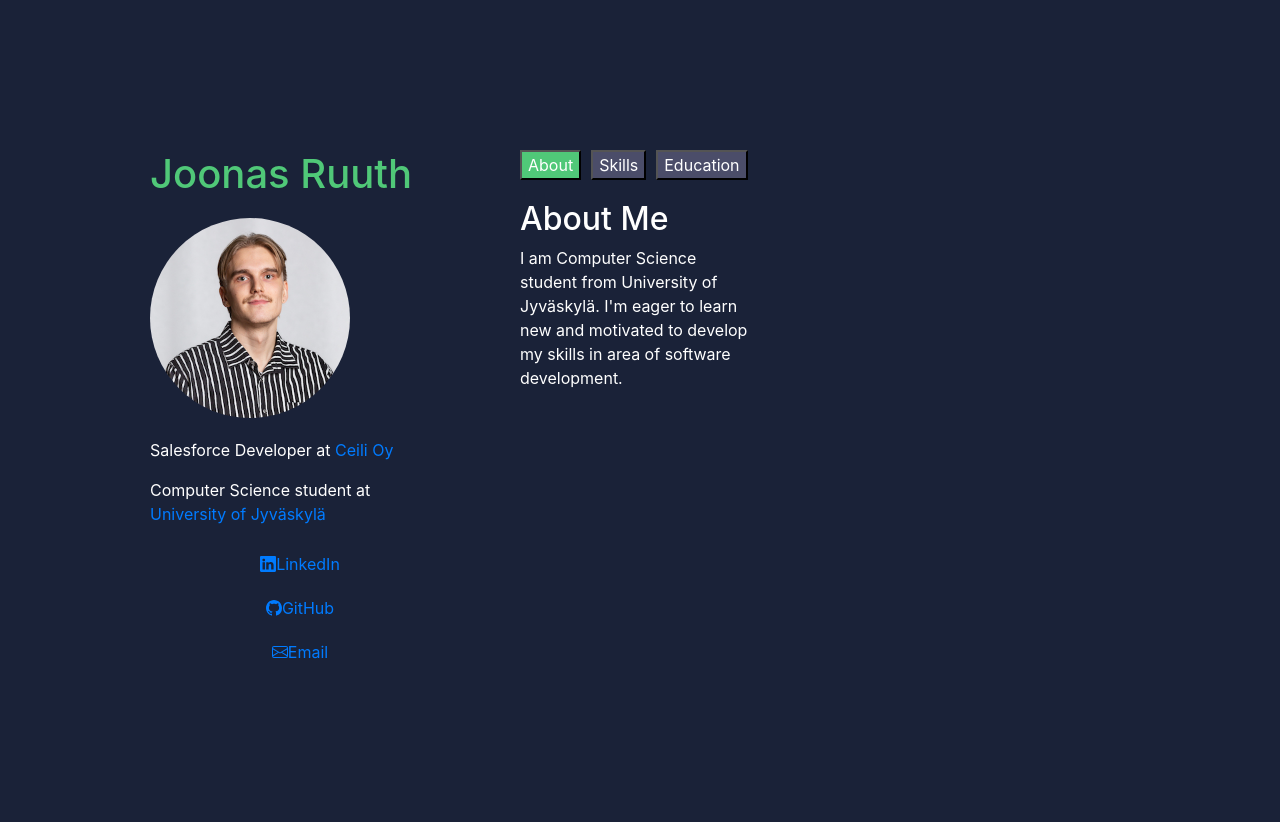
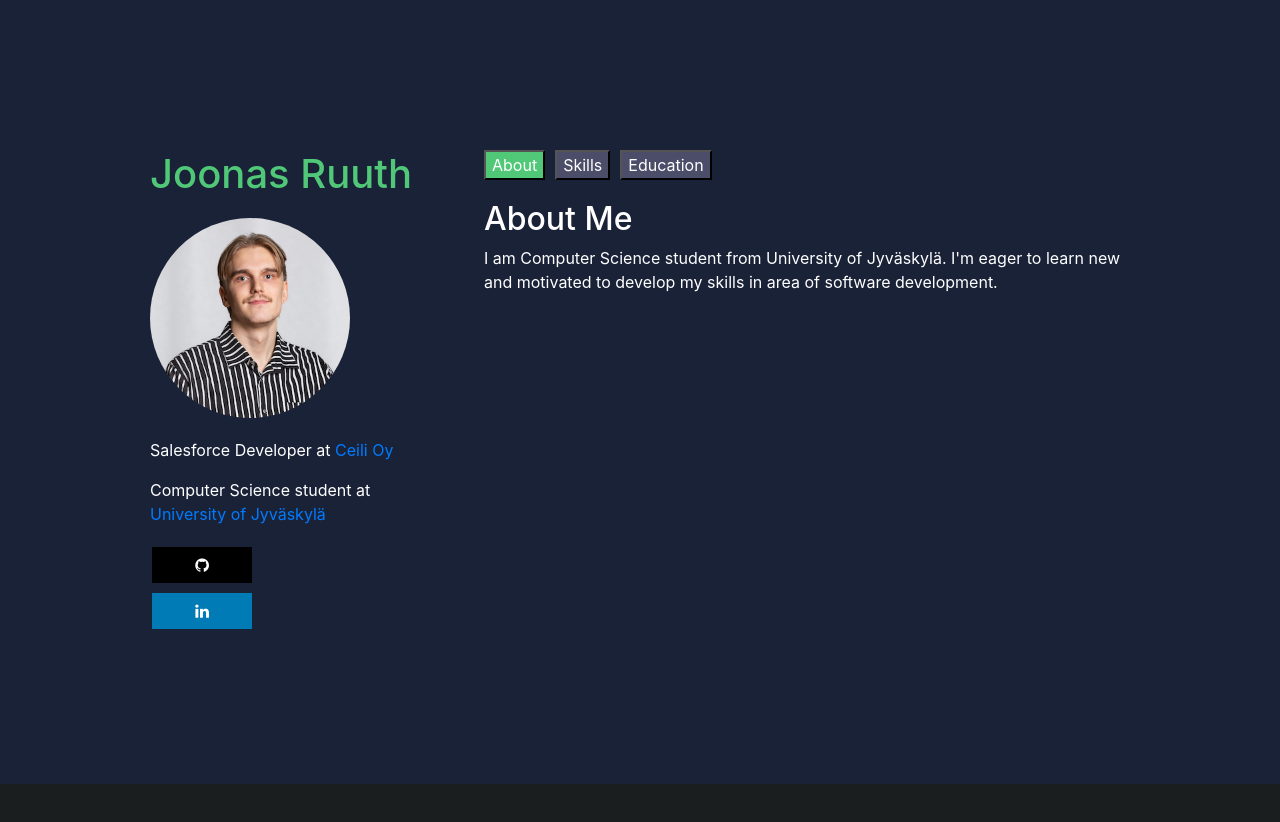
Before and after one commit to jkruuth/jkruuth.github.io, a React (Create React App) app: page /skills in a window 1280 px wide. After the commit the page ends 800 px from the top, so only its background shows below. Built offline with nearby package versions, Linux system fonts and the light colour scheme.

Commit message:
New buttons

```diff
--- a/src/App.css
+++ b/src/App.css
@@ -6,3 +6,128 @@
     justify-content: center;
     align-items: center;
 }
+
+body {
+    background-color: #1A1E1F;
+    color: aliceblue;
+}
+
+.content_wrapper {
+    display: flex;
+    flex-direction: row;
+}
+
+.img-fluid {
+    border-radius: 50%;
+    max-width: 80%;
+    height: auto;
+    margin: 10px
+}
+
+.navbar {
+    margin-bottom: 20px;
+    margin-top: 20px;
+}
+
+.container {
+    display: flex;
+    flex-direction: column;
+    padding-top: 100px;
+}
+
+.left_side {
+    flex-grow: 0;
+    margin-right: 70px;
+    max-width: 300px;
+}
+
+.right_side {
+    flex-grow: 0;
+    flex-basis: 100%;
+
+}
+
+footer {
+   flex-grow: 1;
+   border-top: 1px solid rgb(129, 115, 115);
+}
+
+.footer_content {
+    margin: 20px;
+}
+
+.button_wrapper {
+    display: flex;
+    flex-direction: column;
+}
+
+.btn-primary {
+    margin: 10px;
+    background-color: rgb(19, 33, 34);
+    color: rgb(132, 164, 167);
+    display: flex;
+    justify-content: center;
+    align-items: center;
+}
+
+.bi-github, .bi-linkedin, .bi-envelope {
+    margin-right: 5px;
+}
+
+.navbar {
+    border-bottom: 1px solid rgb(129, 115, 115);
+}
+
+.progress-bar {
+    background-color: #007bff;
+}
+
+.progress .progress-bar {
+    animation-name: animateBar;
+    animation-iteration-count: 1;
+    animation-timing-function: ease-in;
+    animation-duration: 1.2s;
+}
+@keyframes animateBar {
+    0% {transform: translateX(-100%);}
+    100% {transform: translateX(0);}
+}
+.fa {
+    padding: 10px;
+    font-size: 100px;
+    width: 100px;
+    text-align: center;
+    text-decoration: none;
+    margin: 5px 2px;
+}
+
+.fa-linkedin {
+    background: #007bb5;
+    color: white;
+  }
+
+.fa-github {
+    background: black;
+    color: white;
+  }
+.stack_content {
+    margin-bottom: 25px;
+}
+
+.skill_title {
+    font-size: 1.5rem;
+}
+
+@media (max-width: 480px) {
+    .text {
+      font-size: 15px;
+    }
+
+    .content_wrapper {
+        flex-direction: column;
+    }
+
+    .navbar-dark .navbar-toggler {
+        margin-bottom: 10px;
+    }
+  }
--- a/src/App.js
+++ b/src/App.js
@@ -60,11 +60,10 @@ const PortfolioPage = () => {
         padding: "150px",
         display: "flex",
         flexDirection: "column",
-        alignItems: "center",
       }}
     >
-      <div style={{ display: "flex", flexDirection: "row" }}>
-        <div style={{ flexGrow: 0, marginRight: 70, maxWidth: 300 }}>
+      <div className="content_wrapper">
+        <div className="left_side">
           <h1 style={{ color: "#50C878", marginBottom: "20px" }}>
             Joonas Ruuth
           </h1>
@@ -91,64 +90,25 @@ const PortfolioPage = () => {
             </a>
           </p>
           <div style={{ display: "flex", flexDirection: "column" }}>
+            <link
+              rel="stylesheet"
+              href="https://cdnjs.cloudflare.com/ajax/libs/font-awesome/4.7.0/css/font-awesome.min.css"
+            ></link>
             <a
-              className="contentButton"
-              href="https://www.linkedin.com/in/joonas-ruuth-39660219b/"
-              role="button"
+              href="https://github.com/jkruuth"
+              class="fa fa-github"
               target="_blank"
               rel="noreferrer"
-            >
-              <svg
-                xmlns="http://www.w3.org/2000/svg"
-                width="16"
-                height="16"
-                fill="currentColor"
-                className="bi bi-linkedin"
-                viewBox="0 0 16 16"
-              >
-                <path d="M0 1.146C0 .513.526 0 1.175 0h13.65C15.474 0 16 .513 16 1.146v13.708c0 .633-.526 1.146-1.175 1.146H1.175C.526 16 0 15.487 0 14.854V1.146zm4.943 12.248V6.169H2.542v7.225h2.401zm-1.2-8.212c.837 0 1.358-.554 1.358-1.248-.015-.709-.52-1.248-1.342-1.248-.822 0-1.359.54-1.359 1.248 0 .694.521 1.248 1.327 1.248h.016zm4.908 8.212V9.359c0-.216.016-.432.08-.586.173-.431.568-.878 1.232-.878.869 0 1.216.662 1.216 1.634v3.865h2.401V9.25c0-2.22-1.184-3.252-2.764-3.252-1.274 0-1.845.7-2.165 1.193v.025h-.016a5.54 5.54 0 0 1 .016-.025V6.169h-2.4c.03.678 0 7.225 0 7.225h2.4z" />
-              </svg>
-              LinkedIn
-            </a>
+            ></a>
             <a
-              className="contentButton"
-              href="https://github.com/jkruuth"
-              role="button"
+              href="https://www.linkedin.com/in/joonas-ruuth-39660219b/"
+              class="fa fa-linkedin"
               target="_blank"
               rel="noreferrer"
-            >
-              <svg
-                xmlns="http://www.w3.org/2000/svg"
-                width="16"
-                height="16"
-                fill="currentColor"
-                className="bi bi-github"
-                viewBox="0 0 16 16"
-              >
-                <path d="M8 0C3.58 0 0 3.58 0 8c0 3.54 2.29 6.53 5.47 7.59.4.07.55-.17.55-.38 0-.19-.01-.82-.01-1.49-2.01.37-2.53-.49-2.69-.94-.09-.23-.48-.94-.82-1.13-.28-.15-.68-.52-.01-.53.63-.01 1.08.58 1.23.82.72 1.21 1.87.87 2.33.66.07-.52.28-.87.51-1.07-1.78-.2-3.64-.89-3.64-3.95 0-.87.31-1.59.82-2.15-.08-.2-.36-1.02.08-2.12 0 0 .67-.21 2.2.82.64-.18 1.32-.27 2-.27.68 0 1.36.09 2 .27 1.53-1.04 2.2-.82 2.2-.82.44 1.1.16 1.92.08 2.12.51.56.82 1.27.82 2.15 0 3.07-1.87 3.75-3.65 3.95.29.25.54.73.54 1.48 0 1.07-.01 1.93-.01 2.2 0 .21.15.46.55.38A8.012 8.012 0 0 0 16 8c0-4.42-3.58-8-8-8z" />
-              </svg>
-              GitHub
-            </a>
-            <a
-              className="contentButton"
-              href="mailto:ruuthjoonas@gmail.com"
-              role="button"
-            >
-              <svg
-                xmlns="http://www.w3.org/2000/svg"
-                width="16"
-                height="16"
-                fill="currentColor"
-                className="bi bi-envelope"
-                viewBox="0 0 16 16"
-              >
-                <path d="M0 4a2 2 0 0 1 2-2h12a2 2 0 0 1 2 2v8a2 2 0 0 1-2 2H2a2 2 0 0 1-2-2V4zm2-1a1 1 0 0 0-1 1v.217l7 4.2 7-4.2V4a1 1 0 0 0-1-1H2zm13 2.383-4.758 2.855L15 11.114v-5.73zm-.034 6.878L9.271 8.82 8 9.583 6.728 8.82l-5.694 3.44A1 1 0 0 0 2 13h12a1 1 0 0 0 .966-.739zM1 11.114l4.758-2.876L1 5.383v5.73z" />
-              </svg>
-              Email
-            </a>
+            ></a>
           </div>
         </div>
-        <div style={{ flexGrow: 0, flexBasis: 100 }}>
+        <div className="right_side">
           <div
             style={{
               marginBottom: "20px",
```
Also changed, not shown: src/legacycss.css (+8 -0 lines).
